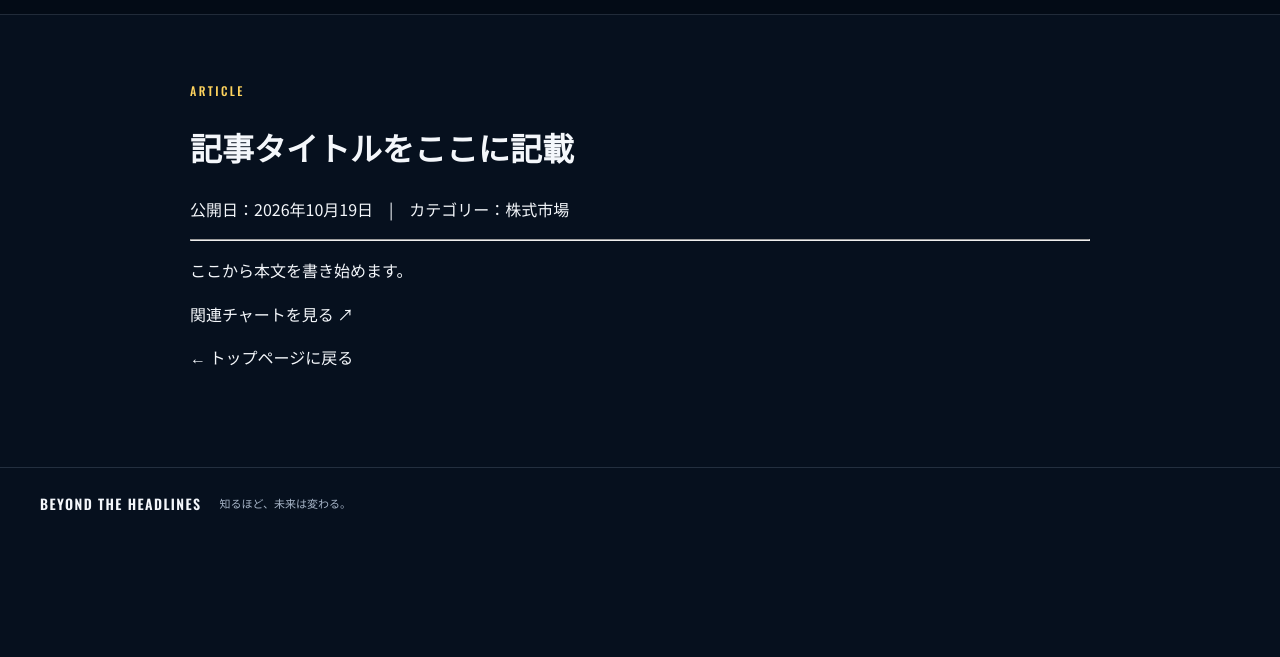
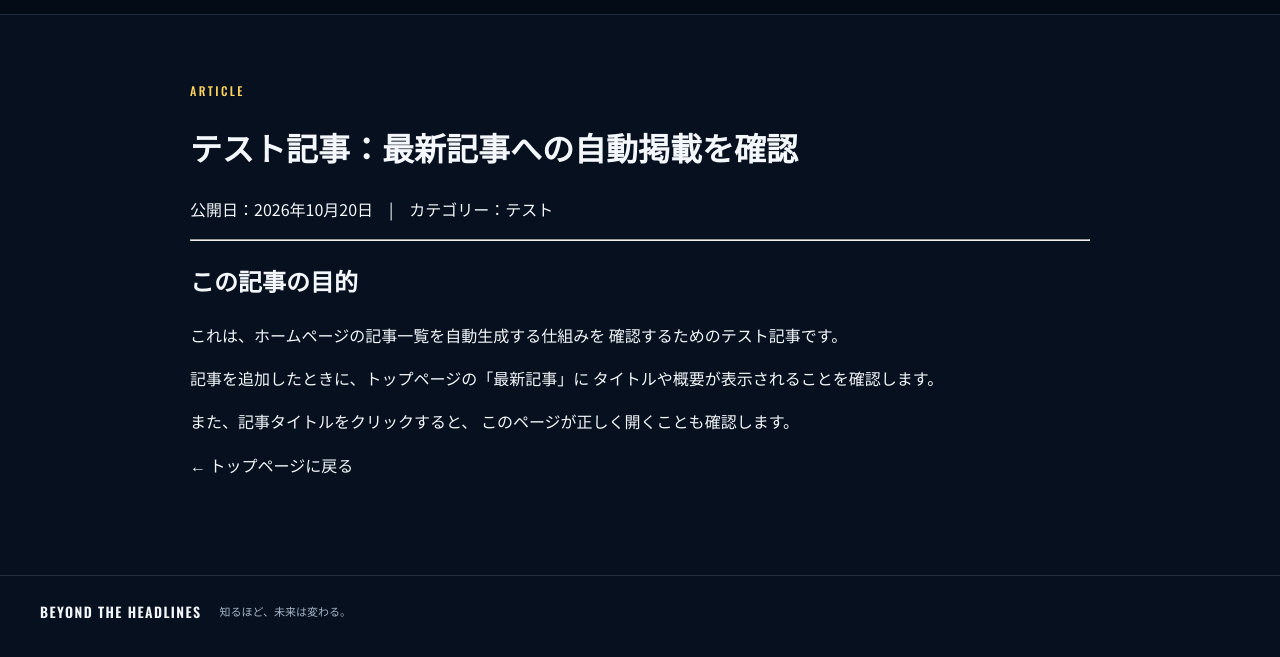
Before and after one commit to masaos4k-beep/test-environment, a plain HTML site: page templates/article-template.html in a window 1280 px wide. Shown: the part 63-720 px from the top of the page. Drawn offline with nearby package versions, Linux system fonts and the light colour scheme.

Commit message:
Update article template for new test article

```diff
--- a/templates/article-template.html
+++ b/templates/article-template.html
@@ -3,24 +3,60 @@
 <head>
   <meta charset="utf-8">
   <meta name="viewport" content="width=device-width, initial-scale=1">
-  <!-- 下の3つの値を記事ごとに変更してください -->
-  <meta name="article-date" content="2026-10-19">
-  <meta name="article-category" content="株式市場">
-  <meta name="description" content="記事の概要をここに記載します。">
-  <title>記事タイトルをここに記載｜Beyond the Headlines</title>
+
+  <meta name="article-date" content="2026-10-20">
+  <meta name="article-category" content="テスト">
+  <meta name="description" content="記事を追加するとトップページの最新記事に自動掲載される仕組みを確認するためのテスト記事です。">
+
+  <title>テスト記事：最新記事への自動掲載を確認｜Beyond the Headlines</title>
   <link rel="stylesheet" href="../styles.css">
 </head>
 <body>
-  <header class="site-header"><a class="brand" href="../index.html"><span class="brand-mark">BH</span><span class="brand-copy"><strong>BEYOND THE HEADLINES</strong><small>知るほど、未来は変わる。</small></span></a><nav class="main-nav"><a href="../index.html#latest-articles">最新記事</a><a href="../index.html#contents">分析コンテンツ</a></nav></header>
+  <header class="site-header">
+    <a class="brand" href="../index.html">
+      <span class="brand-mark">BH</span>
+      <span class="brand-copy">
+        <strong>BEYOND THE HEADLINES</strong>
+        <small>知るほど、未来は変わる。</small>
+      </span>
+    </a>
+    <nav class="main-nav">
+      <a href="../index.html#latest-articles">最新記事</a>
+      <a href="../index.html#contents">分析コンテンツ</a>
+    </nav>
+  </header>
+
   <main class="section-wrap" style="max-width:900px;padding-top:55px;padding-bottom:80px">
     <p class="section-kicker">ARTICLE</p>
-    <h1>記事タイトルをここに記載</h1>
-    <p>公開日：2026年10月19日　|　カテゴリー：株式市場</p>
+
+    <h1>テスト記事：最新記事への自動掲載を確認</h1>
+
+    <p>公開日：2026年10月20日　|　カテゴリー：テスト</p>
+
     <hr>
-    <p>ここから本文を書き始めます。</p>
-    <p><a href="../sp500_drawdown_style.html">関連チャートを見る ↗</a></p>
+
+    <h2>この記事の目的</h2>
+    <p>
+      これは、ホームページの記事一覧を自動生成する仕組みを
+      確認するためのテスト記事です。
+    </p>
+
+    <p>
+      記事を追加したときに、トップページの「最新記事」に
+      タイトルや概要が表示されることを確認します。
+    </p>
+
+    <p>
+      また、記事タイトルをクリックすると、
+      このページが正しく開くことも確認します。
+    </p>
+
     <p><a href="../index.html#latest-articles">← トップページに戻る</a></p>
   </main>
-  <footer class="site-footer"><a class="footer-brand" href="../index.html">BEYOND THE HEADLINES</a><span>知るほど、未来は変わる。</span></footer>
+
+  <footer class="site-footer">
+    <a class="footer-brand" href="../index.html">BEYOND THE HEADLINES</a>
+    <span>知るほど、未来は変わる。</span>
+  </footer>
 </body>
 </html>
```
